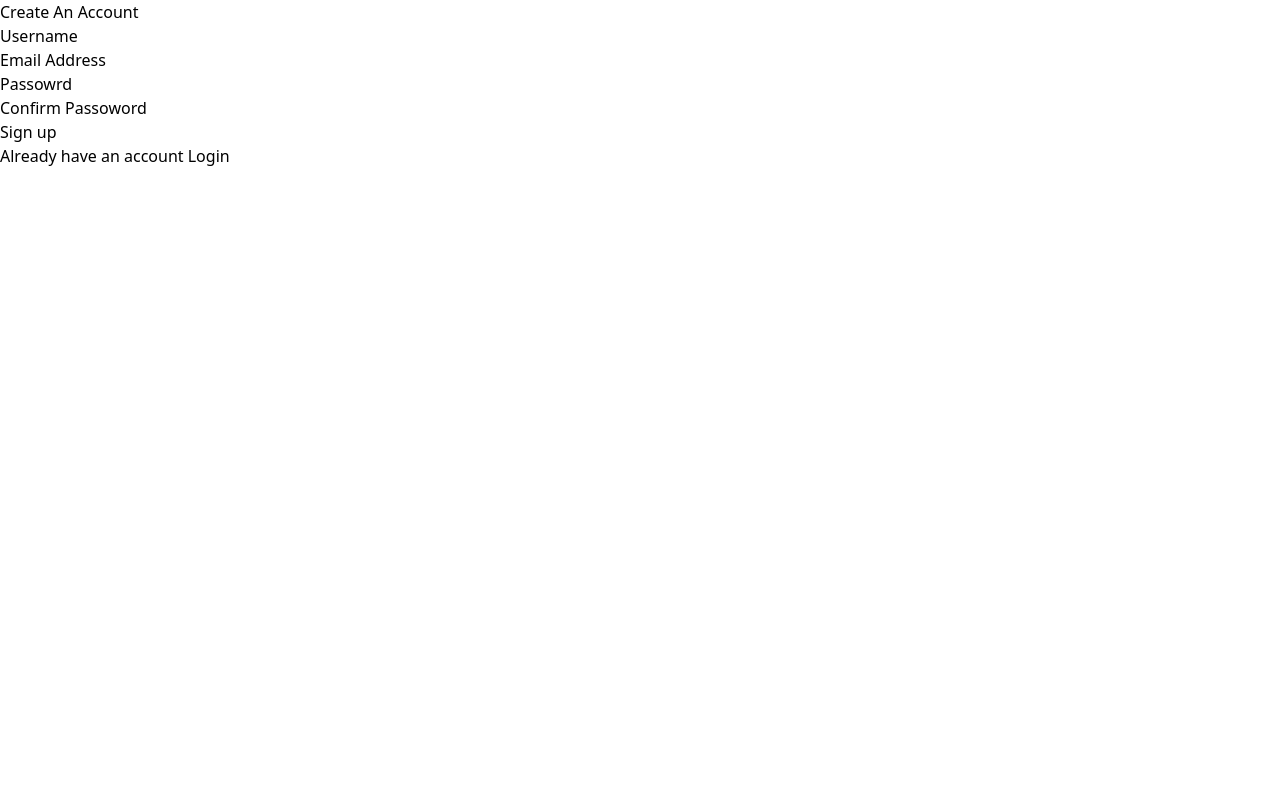
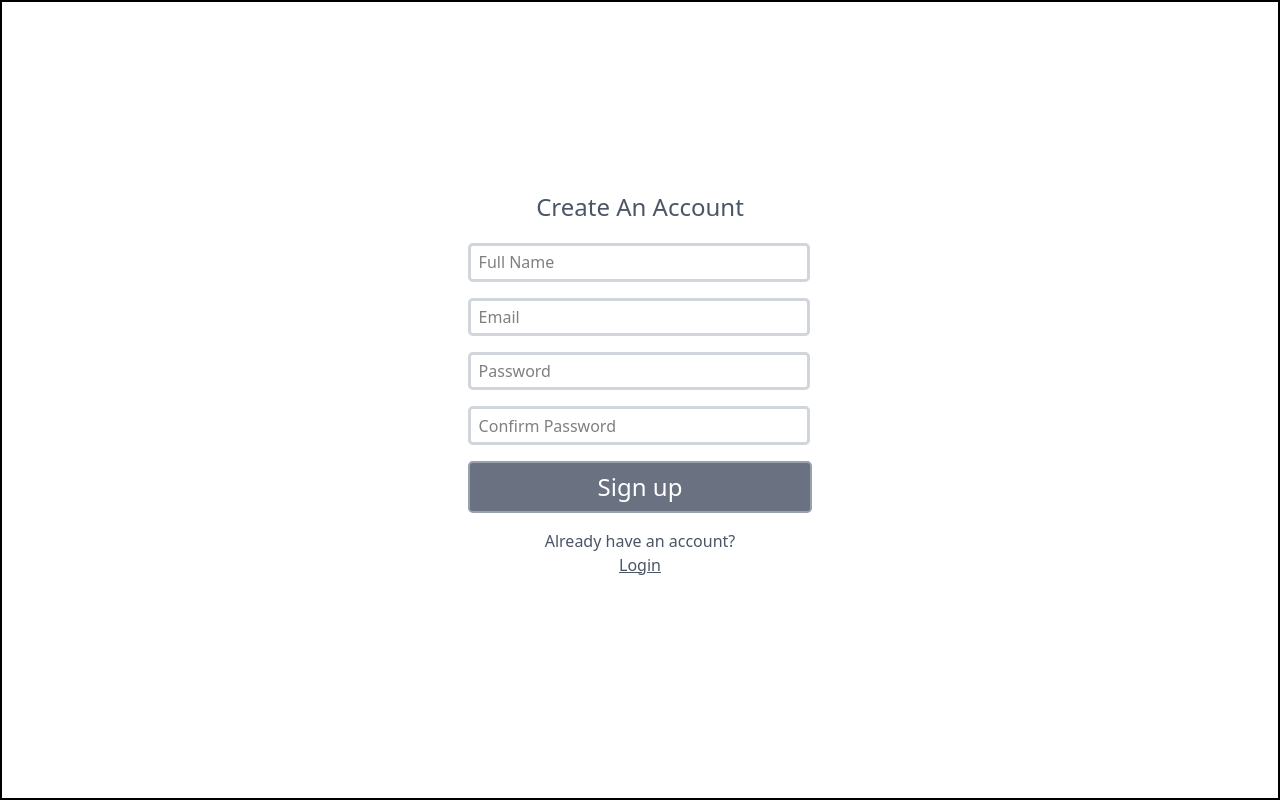
Before and after one commit to Dev-Rid/myBlogWebsite, a React (Vite) app: page /register in a window 1280 px wide. Built offline with nearby package versions, Linux system fonts and the light colour scheme.

Commit message:
feat: signup and login page styled basically

```diff
--- a/src/pages/Login.jsx
+++ b/src/pages/Login.jsx
@@ -3,24 +3,31 @@ import { Link } from 'react-router-dom'
 
 const Login = () => {
   return (
-    <div className='min-h-screen flex justify-center items-center'>
+    <div className='min-h-screen flex justify-center items-center border-2 pt-10 '>
       <div className=''>
-        <h2 className='text-3xl text-bold'>Welcome Back!</h2>
-        <form action="">
         <div>
-            <label htmlFor="" className='text-bold'>Email</label>
-            <input type="text" />
+          <h2 className='text-3xl text-bold text-center text-gray-600'>Welcome Back!</h2>
         </div>
         <div>
-            <label htmlFor="">Password</label>
-            <input type="text" />
+          <form action=""className='mb-20 mt-10 gap-4 flex flex-col'>
+            <div>
+              <input type="text" placeholder='Email' className='border-3 px-[0.5rem] py-[0.5rem] w-[21.42rem] rounded-[0.3rem] border-gray-300 '/>
+            </div>
+            <div>
+              <input type="text" placeholder='Password' className='border-3 px-[0.5rem] py-[0.5rem] w-[21.42rem] rounded-[0.3rem] border-gray-300 items-start'/>
             </div>
 
-          <button>
+            <button className='border-2 px-[8rem] py-[0.5rem] rounded-[0.3rem] border-gray-400 bg-gray-500 items-center text-white textbold text-2xl'>
               Login
             </button>
-          <p>Don't have an account yet <Link to="/register">Sign Up</Link></p>
+            <div>
+              <p className='text-center text-gray-600'>Forgot password?</p>
+            </div>
+            <div>
+              <p className='text-center text-gray-600'>Don't have an account yet? <br /> <Link to="/register" className='underline'>Sign Up</Link></p>
+            </div>
           </form>
+        </div>
       </div>
     </div>
 
--- a/src/pages/Signup.jsx
+++ b/src/pages/Signup.jsx
@@ -3,33 +3,33 @@ import { Link } from 'react-router-dom'
 
 const Signup = () => {
   return (
+    <div className='min-h-screen flex justify-center items-center border-2 pt-12'>
+        <div className=''>
+            <div className=''>
+                <h2 className='text-2xl text-bold text-center text-gray-600'>Create An Account</h2>
+            </div>
+            <div className=' mt-5'>
+                <form action="" className='mb-20 gap-4 flex flex-col'>
                     <div>
-        <div>
-            <h2>Create An Account</h2>
+                        <input type="text" placeholder='Full Name' className='border-3 px-[0.5rem] py[0.5rem] w-[21.42rem] h-[2.4rem] rounded-[0.3rem] border-gray-300'/>
                     </div>
                     <div>
-            <form action="">
-                <div>
-                    <label htmlFor="">Username</label>
-                    <input type="text" />
+                        <input type="text" placeholder='Email' className='border-3 px-[0.5rem] py[0.5rem] h-[2.4rem] w-[21.42rem] rounded-[0.3rem] border-gray-300'/>
                     </div>
                     <div>
-                    <label htmlFor="">Email Address</label>
-                    <input type="text" />
+                        <input type="text" placeholder='Password' className='border-3 px-[0.5rem] py[0.5rem] w-[21.42rem] h-[2.4rem] rounded-[0.3rem] border-gray-300'/>
                     </div>
                     <div>
-                    <label htmlFor="">Passowrd</label>
-                    <input type="text" />
+                        <input type="text" placeholder='Confirm Password' className='border-3 px-[0.5rem] py[0.5rem] w-[21.42rem] h-[2.4rem] rounded-[0.3rem] border-gray-300'/>
+                    </div>
+                    <div className='border-2 px-[8rem] py-[0.5rem] rounded-[0.3rem] border-gray-400 bg-gray-500 items-center text-white textbold text-2xl'>
+                        <button>Sign up</button>
                     </div>
                     <div>
-                    <label htmlFor="">Confirm Passoword</label>
-                    <input type="text" />
-                </div>
-                <div>
-                    <button>Sign up</button>
-                    <p>Already have an account <Link to="/login">Login</Link></p>
+                        <p className='text-center text-gray-600'>Already have an account? <br /> <Link to="/login" className='underline'>Login</Link></p>
                     </div>
                 </form>
+            </div>
         </div>
     </div>
   )
```
Lines whose indentation alone changed are shown as unchanged.
